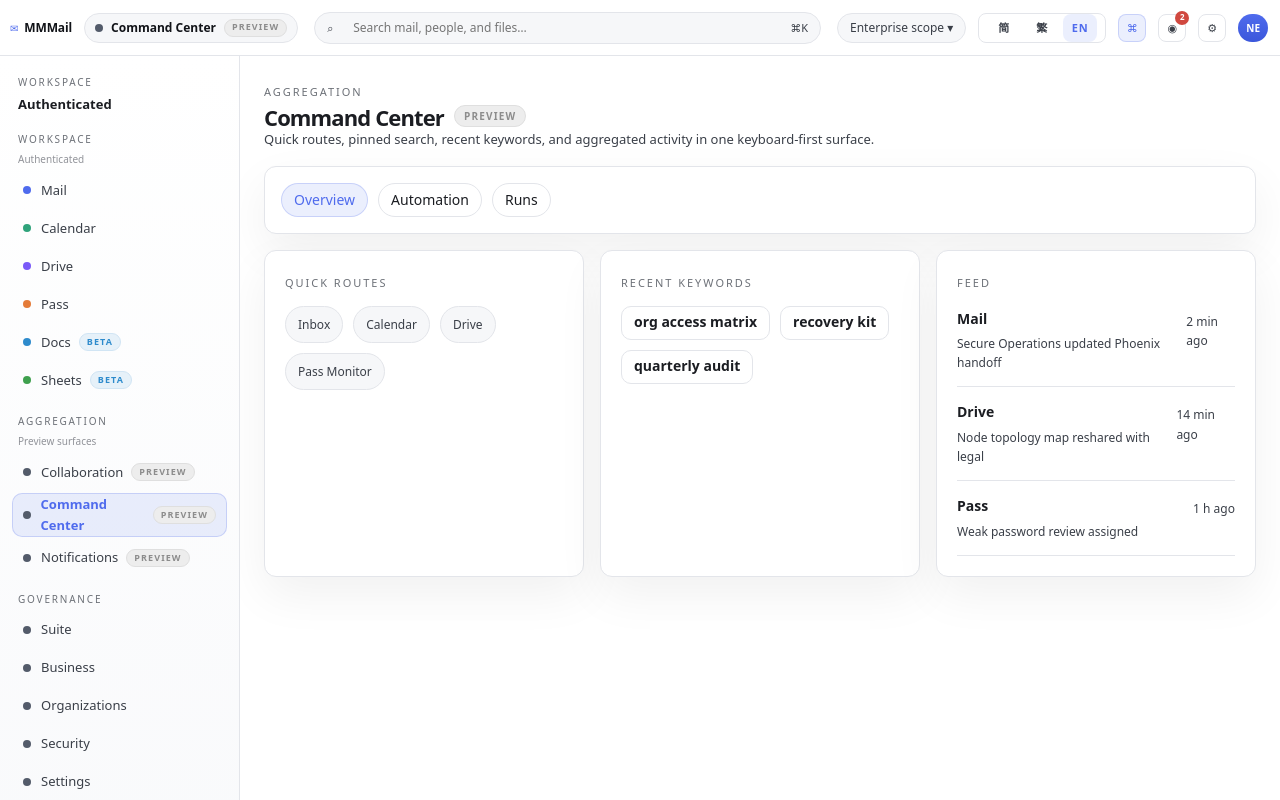
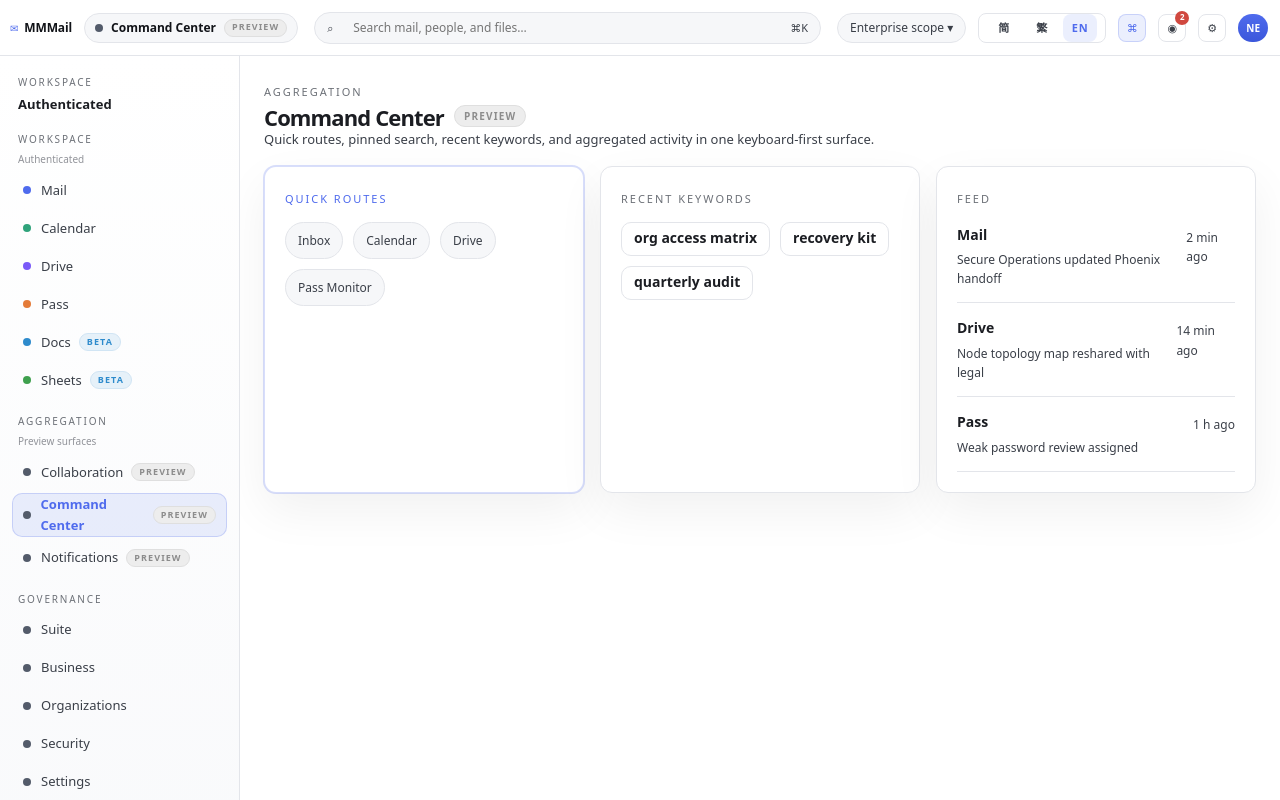
Before and after one commit to IMG-LTD/MMMail, a Vue app in the folder frontend-v2/: page /command-center in a window 1280 px wide. Shown: the top 800 px of the page. Built offline with nearby package versions, Linux system fonts and the light colour scheme.

Commit message:
fix: align m4 frontend contracts

```diff
--- a/frontend-v2/src/shared/composables/useCopilotPanel.ts
+++ b/frontend-v2/src/shared/composables/useCopilotPanel.ts
@@ -12,14 +12,12 @@ export function useCopilotPanel() {
     runStates.value = response.data.runStates
   }
 
-  function toggle() {
-    open.value = !open.value
-  }
-
   return {
     loadCapabilities,
     open,
     runStates: computed(() => runStates.value),
-    toggle
+    toggle: () => {
+      open.value = !open.value
+    }
   }
 }
--- a/frontend-v2/src/views/app/CommandCenterView.vue
+++ b/frontend-v2/src/views/app/CommandCenterView.vue
@@ -27,47 +27,47 @@ const feed = [
       badge-tone="preview"
     />
 
-    <div class="command-switcher surface-card">
-      <button
-        type="button"
-        :class="{ 'command-switcher__button--active': currentView === 'overview' }"
-        @click="setView('overview')"
-      >
-        {{ tr(lt('总览', '總覽', 'Overview')) }}
-      </button>
-      <button
-        type="button"
-        :class="{ 'command-switcher__button--active': currentView === 'automation' }"
-        @click="setView('automation')"
-      >
-        {{ tr(lt('自动化', '自動化', 'Automation')) }}
-      </button>
-      <button
-        type="button"
-        :class="{ 'command-switcher__button--active': currentView === 'runs' }"
-        @click="setView('runs')"
-      >
-        {{ tr(lt('运行记录', '執行紀錄', 'Runs')) }}
-      </button>
-    </div>
-
     <div class="command-grid">
-      <article class="surface-card command-card">
-        <span class="section-label">{{ tr(lt('快速入口', '快速入口', 'Quick routes')) }}</span>
+      <article class="surface-card command-card" :class="{ 'command-card--active': currentView === 'overview' }">
+        <button
+          type="button"
+          class="section-label command-card__label"
+          :class="{ 'command-card__label--active': currentView === 'overview' }"
+          :aria-pressed="currentView === 'overview'"
+          @click="setView('overview')"
+        >
+          {{ tr(lt('快速入口', '快速入口', 'Quick routes')) }}
+        </button>
         <div class="command-card__chips">
           <span v-for="(item, index) in routes" :key="index" class="metric-chip">{{ tr(item) }}</span>
         </div>
       </article>
 
-      <article class="surface-card command-card">
-        <span class="section-label">{{ tr(lt('最近关键词', '最近關鍵字', 'Recent keywords')) }}</span>
+      <article class="surface-card command-card" :class="{ 'command-card--active': currentView === 'automation' }">
+        <button
+          type="button"
+          class="section-label command-card__label"
+          :class="{ 'command-card__label--active': currentView === 'automation' }"
+          :aria-pressed="currentView === 'automation'"
+          @click="setView('automation')"
+        >
+          {{ tr(lt('最近关键词', '最近關鍵字', 'Recent keywords')) }}
+        </button>
         <div class="command-card__stack">
           <strong v-for="(item, index) in history" :key="index">{{ tr(item) }}</strong>
         </div>
       </article>
 
-      <article class="surface-card command-card command-card--feed">
-        <span class="section-label">{{ tr(lt('动态', '動態', 'Feed')) }}</span>
+      <article class="surface-card command-card command-card--feed" :class="{ 'command-card--active': currentView === 'runs' }">
+        <button
+          type="button"
+          class="section-label command-card__label"
+          :class="{ 'command-card__label--active': currentView === 'runs' }"
+          :aria-pressed="currentView === 'runs'"
+          @click="setView('runs')"
+        >
+          {{ tr(lt('动态', '動態', 'Feed')) }}
+        </button>
         <div v-for="([module, title, time], index) in feed" :key="index" class="command-feed__row">
           <div>
             <strong>{{ tr(module) }}</strong>
@@ -81,27 +81,6 @@ const feed = [
 </template>
 
 <style scoped>
-.command-switcher {
-  display: flex;
-  flex-wrap: wrap;
-  gap: 10px;
-  padding: 16px;
-}
-
-.command-switcher button {
-  min-height: 34px;
-  padding: 0 12px;
-  border: 1px solid var(--mm-border);
-  border-radius: 999px;
-  background: var(--mm-card);
-}
-
-.command-switcher__button--active {
-  border-color: var(--mm-accent-border) !important;
-  background: var(--mm-accent-soft) !important;
-  color: var(--mm-primary);
-}
-
 .command-grid {
   display: grid;
   grid-template-columns: repeat(3, minmax(0, 1fr));
@@ -110,6 +89,24 @@ const feed = [
 
 .command-card {
   padding: 20px;
+}
+
+.command-card--active {
+  border-color: var(--mm-accent-border);
+  box-shadow: 0 0 0 1px var(--mm-accent-border), var(--mm-shadow);
+}
+
+.command-card__label {
+  display: inline-flex;
+  margin: 0;
+  padding: 0;
+  border: 0;
+  background: transparent;
+  cursor: pointer;
+}
+
+.command-card__label--active {
+  color: var(--mm-primary);
 }
 
 .command-card__chips,
```
Also changed, not shown: 2 other files (tests, documents, lock files or other folders).
